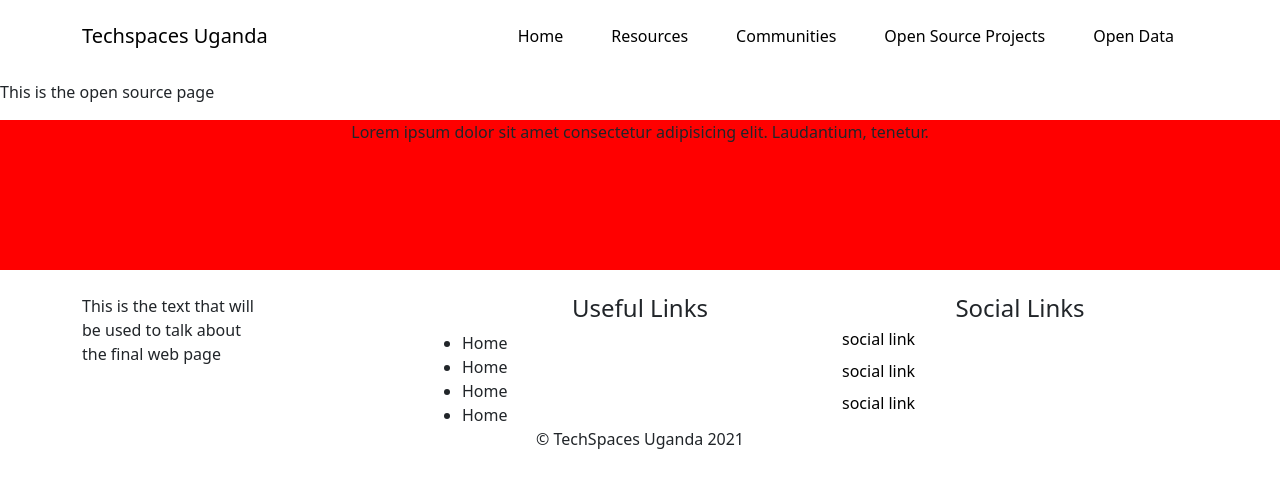
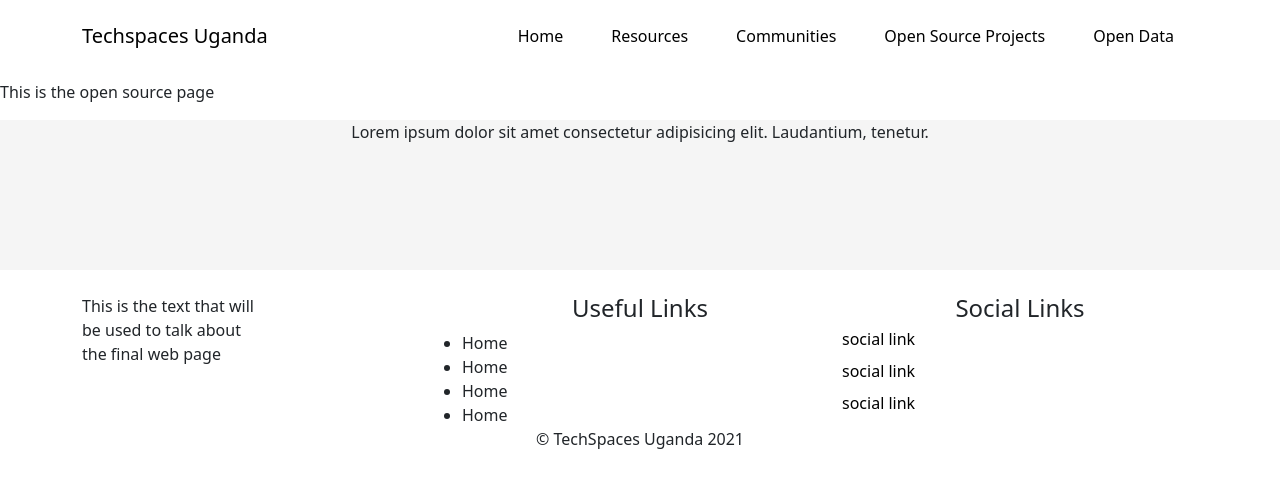
Before and after one commit to luigimorel/techspaces-uganda, a React (Create React App) app: page /oss in a window 1280 px wide. Shown: the top 488 px of the page. Built offline with nearby package versions, Linux system fonts and the light colour scheme.

Commit message:
Change the bg color

```diff
--- a/src/index.css
+++ b/src/index.css
@@ -48,6 +48,6 @@ li {
 /* Jumbotron styles */
 
 .jumbotron {
-    background-color: red;
+    background-color: whitesmoke;
     height: 150px;
 }
```
